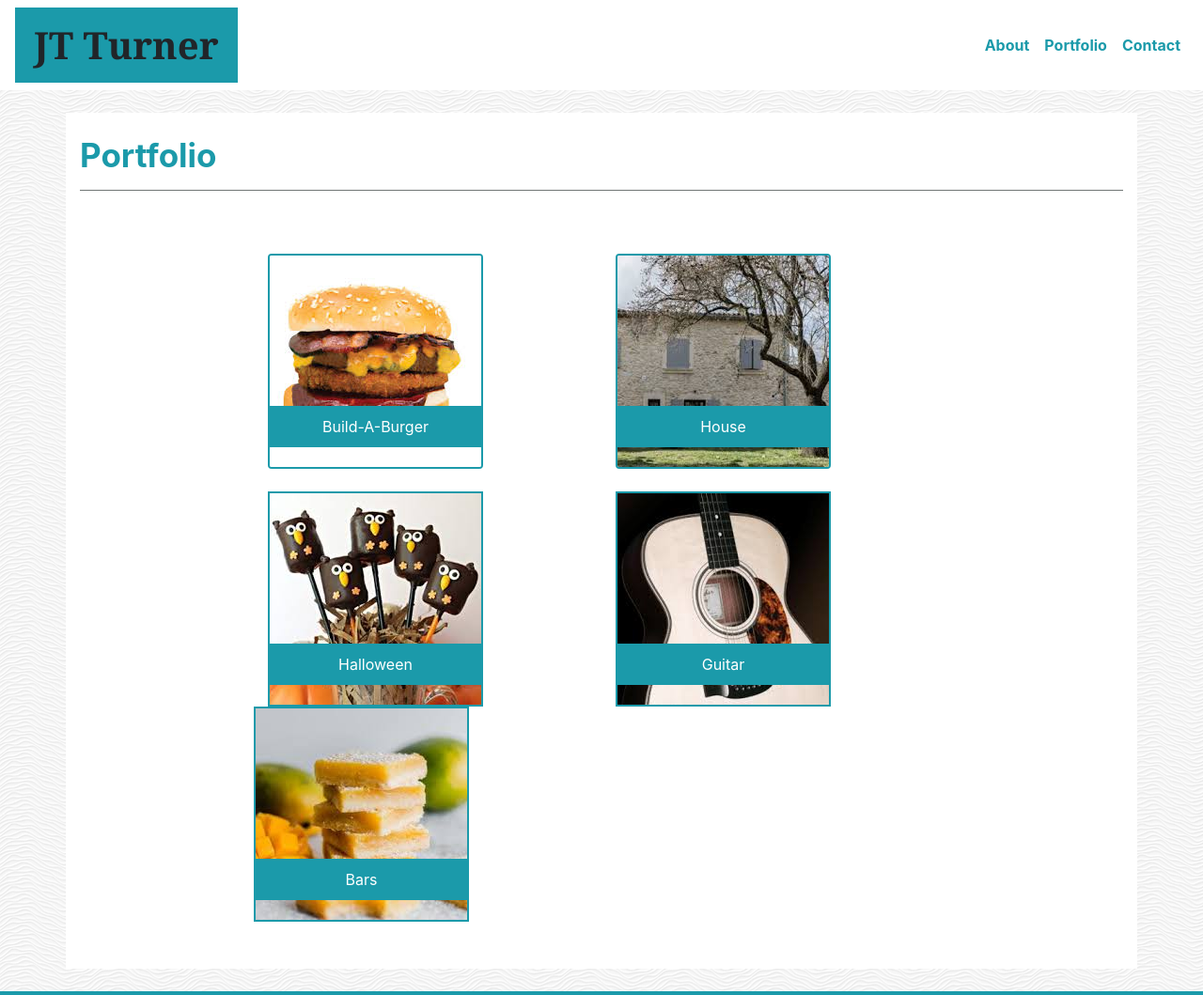
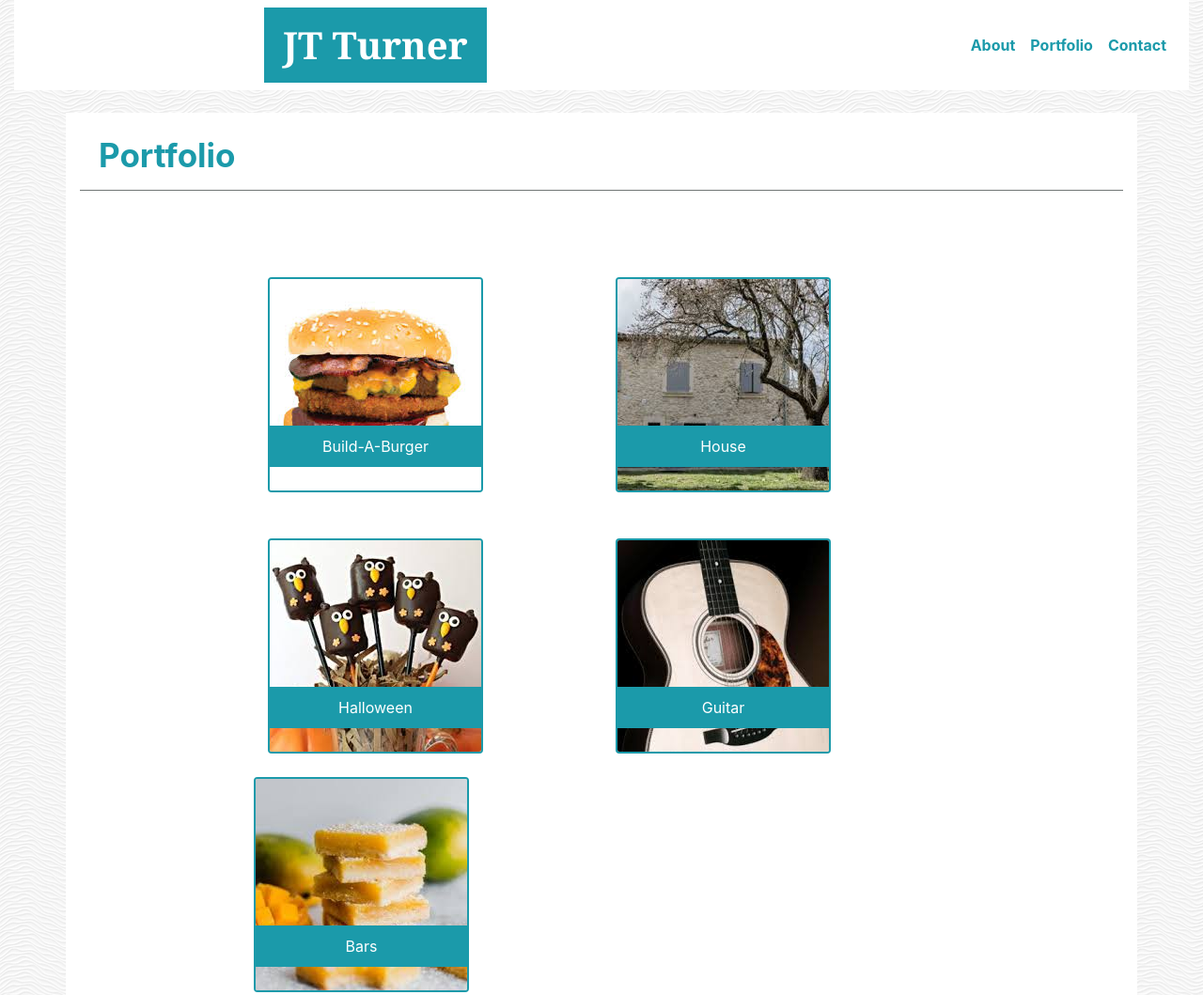
Before and after one commit to javierturner/responsiveportfolio, a plain HTML site: page portfolio.html in a window 1280 px wide. Shown: the top 1059 px of the page at 94% size. Drawn offline with nearby package versions, Linux system fonts and the light colour scheme.

Commit message:
started queries

```diff
--- a/assets/css/style.css
+++ b/assets/css/style.css
@@ -13,12 +13,19 @@
     height: 80px;
     font-size: 40px;
     padding: 10px 20px;
-    margin-left: 30 !important;
+    /* margin-left: 30 !important; */
+    margin: 0px 16px 0px 250px;
 }
 
 .nav-link {
     color: #1B9AAA;
     font-weight: bold;
+    /* margin-right: 200px; */
+}
+
+ul {
+    /* margin-right: 270px; */
+    float: right;
 }
 
 .navbar-toggler {
@@ -40,6 +47,7 @@ h2 {
     color: #1B9AAA;
     font-weight: bolder;
     font-size: 35px;
+    margin-left: 20px;
 }
 
 hr {
@@ -49,6 +57,7 @@ hr {
 
 img {
     border: 2px solid  #1B9AAA;
+    margin-top: 25px;
 }
 
 .footer {
@@ -114,3 +123,21 @@ input[type=text], select, textarea {
     background-color: #707675;
     font-family: 'Arial', 'Helvetica Neue', Helvetica, sans-serif;
   }
+
+  .col-md-12 {
+margin: 0 auto;
+  }
+
+  /* Media Queries */
+  @media (max-width: 768px) {
+
+
+    width: 47px;
+    height: 34px;
+    background-color: #7eb444;
+}
+
+
+
+
+  }
--- a/portfolio.html
+++ b/portfolio.html
@@ -11,21 +11,21 @@
 
 <body style="background-image:url(assets/images/white-waves.png)">
 
-    <div class=".container-fluid">
+    <div class="container-fluid">
         <div class="row">
             <div class="col-md-12">
                 <nav class="navbar navbar-expand-lg" style="background-color: #ffffff">
-                    <a class="navbar-brand">JT Turner</a>
-                    <button class="navbar-toggler"  data-toggle="collapse" data-target="#navbarNav"
+                    <a class="navbar-brand" href="#">JT Turner</a>
+                    <button class="navbar-toggler" type="button" data-toggle="collapse" data-target="#navbarNav"
                         aria-controls="navbarNav" aria-expanded="false" aria-label="Toggle navigation">
                         <span class="navbar-toggler-icon"></span>
                     </button>
                     <div class="collapse navbar-collapse justify-content-end" id="navbarNav">
                         <ul class="navbar-nav">
+                            <li class="nav-item">
+                                <a class="nav-link" href="index.html">About</a>
+                            </li>
                             <li class="nav-item active">
-                                <a class="nav-link" href="index.html">About <span class="sr-only">(current)</span></a>
-                            </li>
-                            <li class="nav-item">
                                 <a class="nav-link" href="portfolio.html">Portfolio</a>
                             </li>
                             <li class="nav-item">
@@ -41,7 +41,7 @@
 
         <div class="container" style="background-color: #ffffff">
             <div class="row">
-                <div class="col-12">
+                <div class="col-md-12">
                     <br>
                     <h2>Portfolio</h2>
                     <hr>
@@ -60,20 +60,21 @@
                         <br>
                         <div class="row">
                             <div class="col-md-6">
-                                <img src="assets/images/halloween.jpg" alt="halloween">
+                                <img src="assets/images/halloween.jpg" class="image-fluid rounded" alt="halloween">
                                 <p>Halloween</p>
                             </div>
                             <br>
                             <div class="col-md-6">
-                                <img src="assets/images/guitar.jpg" alt="guitar">
+                                <img src="assets/images/guitar.jpg" class="image-fluid rounded" alt="guitar">
                                 <p>Guitar</p>
                             </div>
                             <br>
                             <div class="row">
                                 <div class="col-md-6">
-                                    <img src="assets/images/bars.jpg" alt="lemon bars">
+                                    <img src="assets/images/bars.jpg" class="image-fluid rounded" alt="lemon bars">
                                     <p>Bars</p>
                                 </div>
+
                             </div>
                         </div>
 
```
Also changed, not shown: contact.html (+4 -4 lines), index.html (+2 -2 lines).
